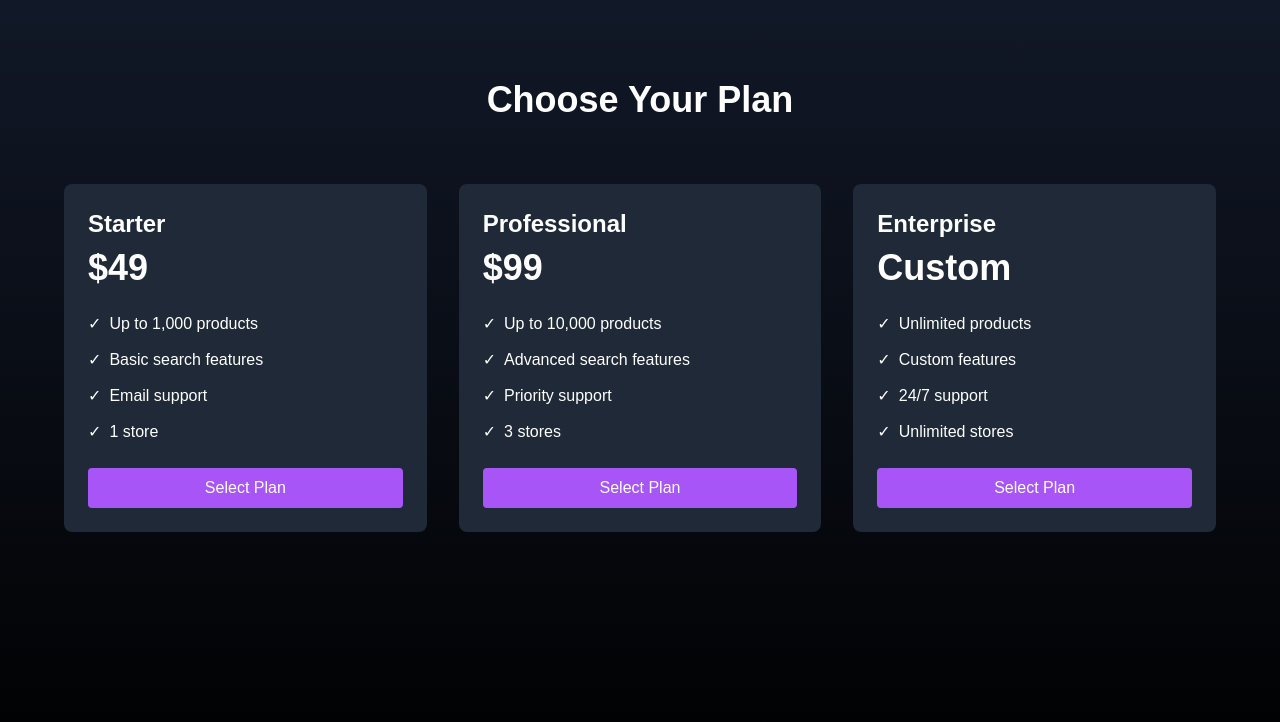
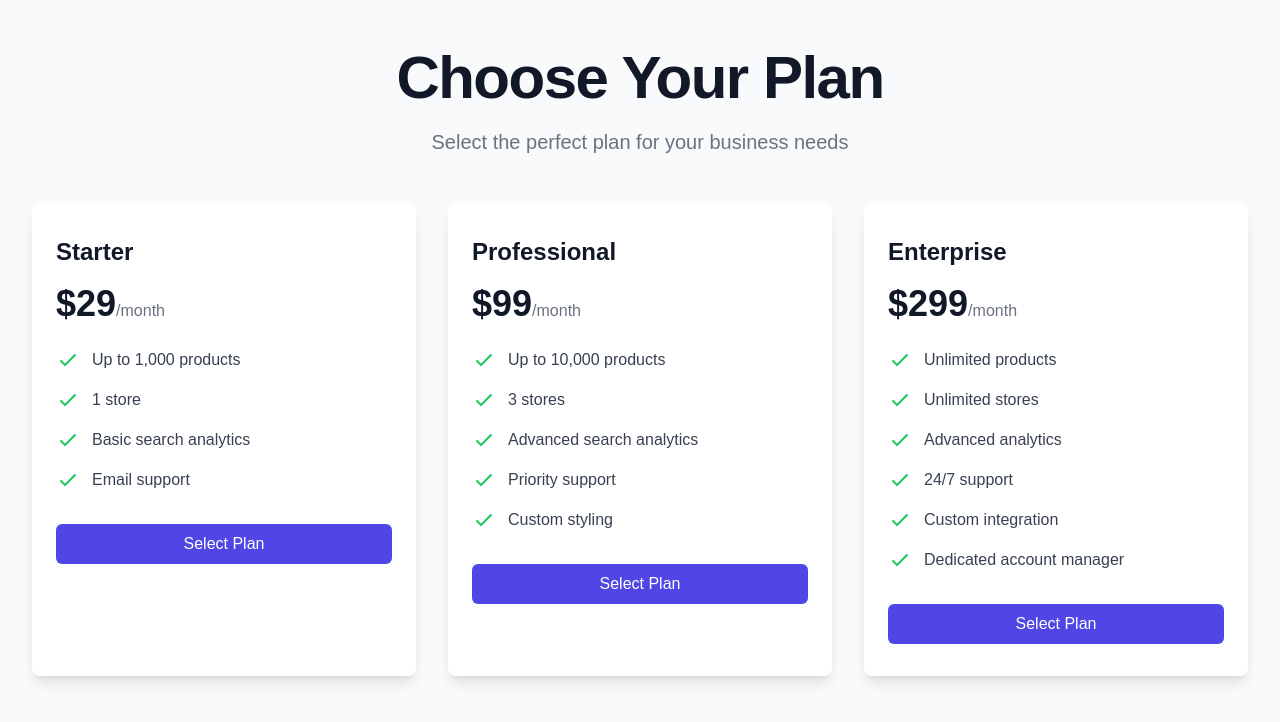
Before and after one commit to mattlasscode/nextjs-nlps-back, a Next.js app: page /subscribe in a window 1280 px wide. Shown: the top 722 px of the page. Built offline with nearby package versions, Linux system fonts and the light colour scheme.

Commit message:
Fix window is not defined error in subscription page

```diff
--- a/app/subscribe/page.tsx
+++ b/app/subscribe/page.tsx
@@ -1,13 +1,12 @@
 'use client';
 
-import { useState } from 'react';
-import { useRouter } from 'next/navigation';
+import { useState, useEffect } from 'react';
 import { motion } from 'framer-motion';
 
 interface Plan {
   id: string;
   name: string;
-  price: string;
+  price: number;
   features: string[];
   maxProducts: number;
   maxStores: number;
@@ -17,12 +16,12 @@ const plans: Plan[] = [
   {
     id: 'starter',
     name: 'Starter',
-    price: '$49',
+    price: 29,
     features: [
       'Up to 1,000 products',
-      'Basic search features',
-      'Email support',
-      '1 store'
+      '1 store',
+      'Basic search analytics',
+      'Email support'
     ],
     maxProducts: 1000,
     maxStores: 1
@@ -30,12 +29,13 @@ const plans: Plan[] = [
   {
     id: 'professional',
     name: 'Professional',
-    price: '$99',
+    price: 99,
     features: [
       'Up to 10,000 products',
-      'Advanced search features',
+      '3 stores',
+      'Advanced search analytics',
       'Priority support',
-      '3 stores'
+      'Custom styling'
     ],
     maxProducts: 10000,
     maxStores: 3
@@ -43,12 +43,14 @@ const plans: Plan[] = [
   {
     id: 'enterprise',
     name: 'Enterprise',
-    price: 'Custom',
+    price: 299,
     features: [
       'Unlimited products',
-      'Custom features',
+      'Unlimited stores',
+      'Advanced analytics',
       '24/7 support',
-      'Unlimited stores'
+      'Custom integration',
+      'Dedicated account manager'
     ],
     maxProducts: -1,
     maxStores: -1
@@ -56,147 +58,164 @@ const plans: Plan[] = [
 ];
 
 export default function Subscribe() {
-  const router = useRouter();
-  const [selectedPlan, setSelectedPlan] = useState<string>('');
+  const [selectedPlan, setSelectedPlan] = useState<Plan | null>(null);
   const [storeUrl, setStoreUrl] = useState('');
-  const [step, setStep] = useState<'plan' | 'details' | 'success'>('plan');
+  const [step, setStep] = useState(1);
   const [apiKey, setApiKey] = useState('');
+  const [isClient, setIsClient] = useState(false);
 
-  const handlePlanSelect = (planId: string) => {
-    setSelectedPlan(planId);
-    setStep('details');
+  useEffect(() => {
+    setIsClient(true);
+  }, []);
+
+  const handlePlanSelect = (plan: Plan) => {
+    setSelectedPlan(plan);
+    setStep(2);
   };
 
-  const handleSubmit = async (e: React.FormEvent) => {
-    e.preventDefault();
-
+  const handleStoreSubmit = () => {
     // Generate a mock API key
     const mockApiKey = `nlp_${Math.random().toString(36).substring(2, 15)}`;
     setApiKey(mockApiKey);
-
-    // Simulate API call to create store
-    await new Promise(resolve => setTimeout(resolve, 1000));
-
-    setStep('success');
+    setStep(3);
   };
 
-  const embedCode = `<script src="${window.location.origin}/embed.js" data-api-key="${apiKey}"></script>`;
+  const getEmbedCode = () => {
+    if (!isClient) return '';
+    return `<script src="${window.location.origin}/embed.js"></script>
+<script>
+  window.NLPSearch.init({
+    apiKey: '${apiKey}',
+    storeUrl: '${storeUrl}'
+  });
+</script>`;
+  };
 
-  if (step === 'success') {
-    return (
-      <div className="min-h-screen bg-gradient-to-b from-gray-900 to-black text-white py-20 px-4">
-        <div className="max-w-2xl mx-auto">
+  return (
+    <div className="min-h-screen bg-gray-50 py-12 px-4 sm:px-6 lg:px-8">
+      <div className="max-w-7xl mx-auto">
+        <div className="text-center">
+          <h1 className="text-4xl font-extrabold text-gray-900 sm:text-5xl sm:tracking-tight lg:text-6xl">
+            Choose Your Plan
+          </h1>
+          <p className="mt-5 max-w-xl mx-auto text-xl text-gray-500">
+            Select the perfect plan for your business needs
+          </p>
+        </div>
+
+        {step === 1 && (
+          <div className="mt-12 grid gap-8 lg:grid-cols-3">
+            {plans.map((plan) => (
+              <motion.div
+                key={plan.id}
+                whileHover={{ scale: 1.02 }}
+                className="bg-white rounded-lg shadow-lg overflow-hidden"
+              >
+                <div className="px-6 py-8">
+                  <h3 className="text-2xl font-bold text-gray-900">{plan.name}</h3>
+                  <p className="mt-4 text-4xl font-extrabold text-gray-900">
+                    ${plan.price}
+                    <span className="text-base font-medium text-gray-500">/month</span>
+                  </p>
+                  <ul className="mt-6 space-y-4">
+                    {plan.features.map((feature) => (
+                      <li key={feature} className="flex items-start">
+                        <div className="flex-shrink-0">
+                          <svg className="h-6 w-6 text-green-500" fill="none" viewBox="0 0 24 24" stroke="currentColor">
+                            <path strokeLinecap="round" strokeLinejoin="round" strokeWidth={2} d="M5 13l4 4L19 7" />
+                          </svg>
+                        </div>
+                        <p className="ml-3 text-base text-gray-700">{feature}</p>
+                      </li>
+                    ))}
+                  </ul>
+                  <button
+                    onClick={() => handlePlanSelect(plan)}
+                    className="mt-8 w-full bg-indigo-600 text-white py-2 px-4 rounded-md hover:bg-indigo-700 transition-colors"
+                  >
+                    Select Plan
+                  </button>
+                </div>
+              </motion.div>
+            ))}
+          </div>
+        )}
+
+        {step === 2 && (
           <motion.div
             initial={{ opacity: 0, y: 20 }}
             animate={{ opacity: 1, y: 0 }}
-            className="bg-gray-800 p-8 rounded-lg"
+            className="mt-12 max-w-lg mx-auto"
           >
-            <h1 className="text-3xl font-bold mb-6">Setup Complete!</h1>
-            <p className="text-gray-300 mb-6">
-              Your store has been successfully set up. Here's your embed code:
-            </p>
-            <div className="bg-gray-900 p-4 rounded mb-6">
-              <pre className="text-sm overflow-x-auto">
-                <code>{embedCode}</code>
-              </pre>
-            </div>
-            <p className="text-gray-300 mb-6">
-              Add this code to your website's HTML, just before the closing &lt;/body&gt; tag.
-            </p>
-            <button
-              onClick={() => navigator.clipboard.writeText(embedCode)}
-              className="bg-purple-500 text-white px-6 py-2 rounded hover:bg-purple-600 transition-colors"
-            >
-              Copy Code
-            </button>
-          </motion.div>
-        </div>
-      </div>
-    );
-  }
-
-  if (step === 'details') {
-    return (
-      <div className="min-h-screen bg-gradient-to-b from-gray-900 to-black text-white py-20 px-4">
-        <div className="max-w-2xl mx-auto">
-          <motion.div
-            initial={{ opacity: 0, y: 20 }}
-            animate={{ opacity: 1, y: 0 }}
-            className="bg-gray-800 p-8 rounded-lg"
-          >
-            <h1 className="text-3xl font-bold mb-6">Store Details</h1>
-            <form onSubmit={handleSubmit}>
-              <div className="mb-6">
-                <label className="block text-gray-300 mb-2">Store URL</label>
-                <input
-                  type="url"
-                  value={storeUrl}
-                  onChange={(e) => setStoreUrl(e.target.value)}
-                  placeholder="https://your-store.com"
-                  required
-                  className="w-full px-4 py-2 rounded bg-gray-700 text-white border border-gray-600 focus:border-purple-500 focus:outline-none"
-                />
-              </div>
-              <div className="flex justify-between">
+            <div className="bg-white rounded-lg shadow-lg p-8">
+              <h2 className="text-2xl font-bold text-gray-900 mb-6">Enter Your Store Details</h2>
+              <div className="space-y-4">
+                <div>
+                  <label htmlFor="storeUrl" className="block text-sm font-medium text-gray-700">
+                    Store URL
+                  </label>
+                  <input
+                    type="url"
+                    id="storeUrl"
+                    value={storeUrl}
+                    onChange={(e) => setStoreUrl(e.target.value)}
+                    placeholder="https://your-store.com"
+                    className="mt-1 block w-full rounded-md border-gray-300 shadow-sm focus:border-indigo-500 focus:ring-indigo-500"
+                    required
+                  />
+                </div>
                 <button
-                  type="button"
-                  onClick={() => setStep('plan')}
-                  className="text-gray-300 hover:text-white"
-                >
-                  ← Back to Plans
-                </button>
-                <button
-                  type="submit"
-                  className="bg-purple-500 text-white px-6 py-2 rounded hover:bg-purple-600 transition-colors"
+                  onClick={handleStoreSubmit}
+                  className="w-full bg-indigo-600 text-white py-2 px-4 rounded-md hover:bg-indigo-700 transition-colors"
                 >
                   Complete Setup
                 </button>
               </div>
-            </form>
+            </div>
           </motion.div>
-        </div>
-      </div>
-    );
-  }
+        )}
 
-  return (
-    <div className="min-h-screen bg-gradient-to-b from-gray-900 to-black text-white py-20 px-4">
-      <div className="max-w-6xl mx-auto">
-        <h1 className="text-4xl font-bold text-center mb-16">Choose Your Plan</h1>
-        <div className="grid grid-cols-1 md:grid-cols-3 gap-8">
-          {plans.map((plan) => (
-            <motion.div
-              key={plan.id}
-              whileHover={{ y: -5 }}
-              className={`p-6 rounded-lg ${
-                selectedPlan === plan.id
-                  ? 'bg-gradient-to-b from-purple-500 to-blue-500'
-                  : 'bg-gray-800'
-              }`}
-            >
-              <h3 className="text-2xl font-bold mb-2">{plan.name}</h3>
-              <div className="text-4xl font-bold mb-6">{plan.price}</div>
-              <ul className="space-y-3 mb-6">
-                {plan.features.map((feature, index) => (
-                  <li key={index} className="flex items-center">
-                    <span className="mr-2">✓</span>
-                    {feature}
-                  </li>
-                ))}
-              </ul>
-              <button
-                onClick={() => handlePlanSelect(plan.id)}
-                className={`w-full py-2 rounded ${
-                  selectedPlan === plan.id
-                    ? 'bg-white text-purple-500'
-                    : 'bg-purple-500 text-white'
-                }`}
-              >
-                Select Plan
-              </button>
-            </motion.div>
-          ))}
-        </div>
+        {step === 3 && (
+          <motion.div
+            initial={{ opacity: 0, y: 20 }}
+            animate={{ opacity: 1, y: 0 }}
+            className="mt-12 max-w-2xl mx-auto"
+          >
+            <div className="bg-white rounded-lg shadow-lg p-8">
+              <div className="text-center">
+                <svg className="mx-auto h-12 w-12 text-green-500" fill="none" viewBox="0 0 24 24" stroke="currentColor">
+                  <path strokeLinecap="round" strokeLinejoin="round" strokeWidth={2} d="M5 13l4 4L19 7" />
+                </svg>
+                <h2 className="mt-4 text-2xl font-bold text-gray-900">Setup Complete!</h2>
+                <p className="mt-2 text-gray-600">Your API key has been generated successfully.</p>
+              </div>
+
+              <div className="mt-8 space-y-6">
+                <div>
+                  <h3 className="text-lg font-medium text-gray-900">Your API Key</h3>
+                  <div className="mt-2 p-4 bg-gray-50 rounded-md">
+                    <code className="text-sm text-gray-800">{apiKey}</code>
+                  </div>
+                </div>
+
+                <div>
+                  <h3 className="text-lg font-medium text-gray-900">Embed Code</h3>
+                  <div className="mt-2">
+                    <pre className="p-4 bg-gray-50 rounded-md overflow-x-auto">
+                      <code className="text-sm text-gray-800">{getEmbedCode()}</code>
+                    </pre>
+                  </div>
+                </div>
+
+                <div className="text-center">
+                  <p className="text-sm text-gray-500">
+                    Copy and paste this code into your website's HTML, just before the closing &lt;/body&gt; tag.
+                  </p>
+                </div>
+              </div>
+            </div>
+          </motion.div>
+        )}
       </div>
     </div>
   );
```
